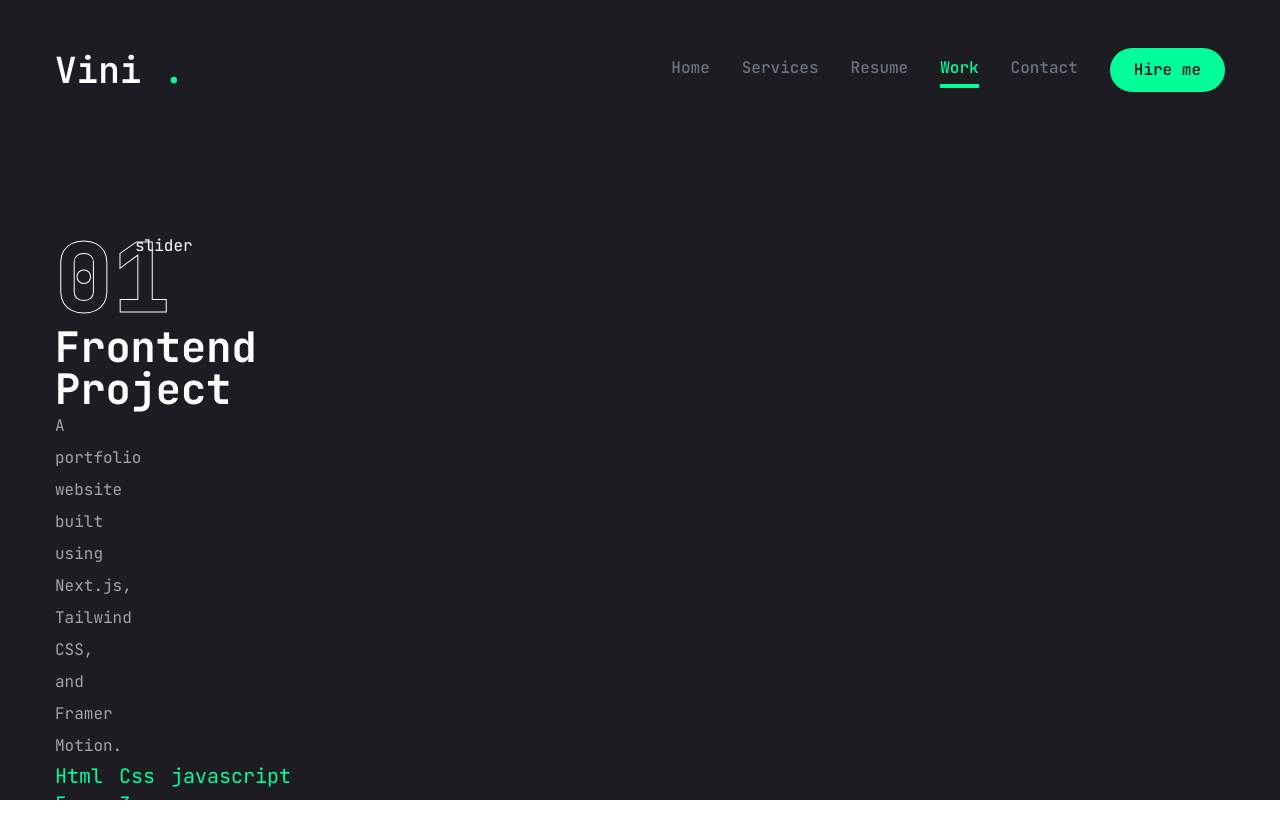
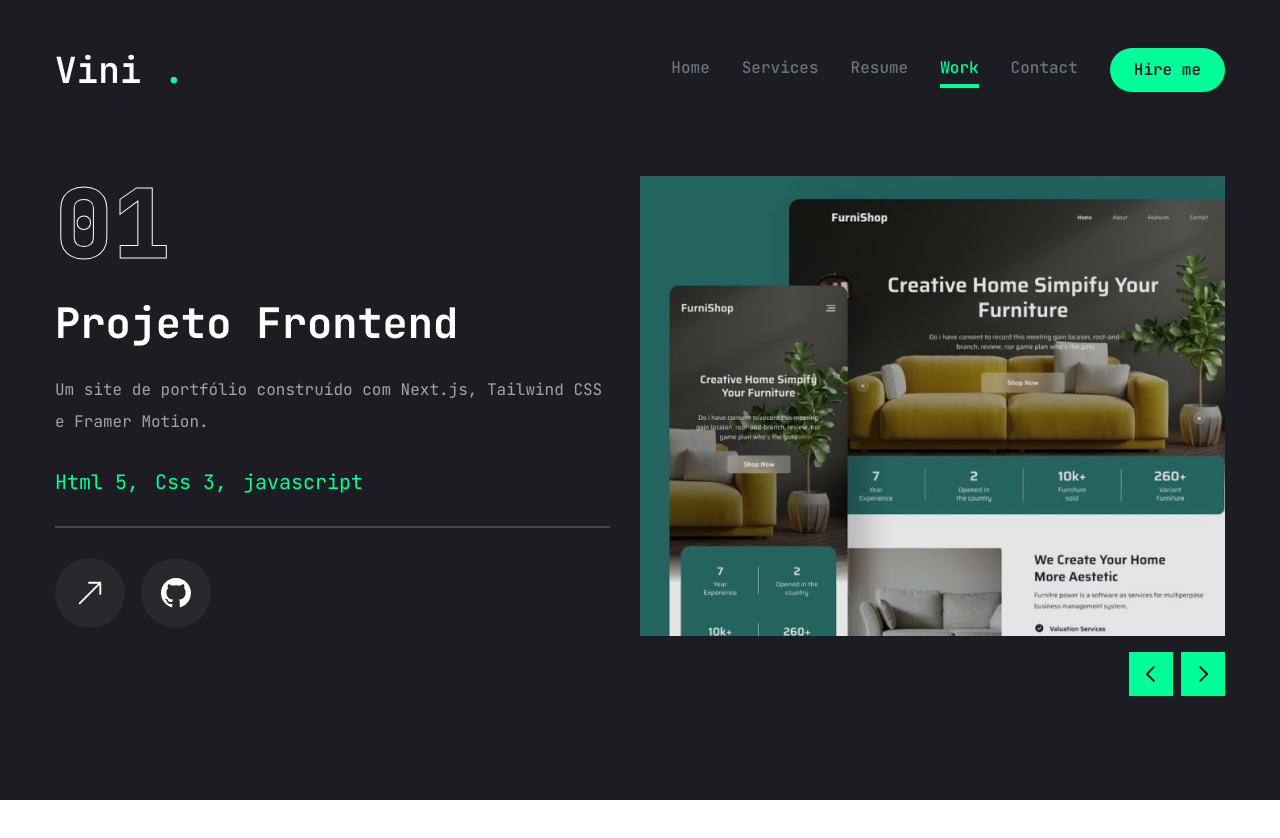
Before and after one commit to Penedov/portfolio_vini, a Next.js app: page /work in a window 1280 px wide. Shown: the top 838 px of the page. After the commit the page ends 800 px from the top, so only its background shows below. Built offline with nearby package versions, Linux system fonts and the light colour scheme.

Commit message:
Tradução dos textos para português

```diff
--- a/app/contact/page.jsx
+++ b/app/contact/page.jsx
@@ -1,5 +1,90 @@
+"use client";
+
+import { Button } from "@/components/ui/button";
+import { Imput } from "@/components/ui/input";
+import { Textarea } from "@/components/ui/textarea";
+
+import {
+  Select,
+  SelectContent,
+  SelectGroup,
+  SelectItem,
+  SelectLabel,
+  SelectTrigger,
+  SelectValue,
+} from "@/components/ui/select";
+
+import { FaPhoneAlt, FaEnvelope, FaMapMarkerAlt } from "react-icons/fa";
+
+const info = [
+  {
+    icon: <FaPhoneAlt />,
+    title: "Telefone",
+    description: "+1 234 567 890",
+  },
+  {
+    icon: <FaEnvelope />,
+    title: "E-mail",
+    description: "(+40) 123 456 789",
+  },
+  {
+    icon: <FaMapMarkerAlt />,
+    title: "Endereço",
+    description: "123 Rua Principal, Cidade, País",
+  },
+];
+
+import { motion } from "framer-motion";
+
 const Contact = () => {
-    return <div>contact page</div>
+  return (
+    <motion.section
+      initial={{ opacity: 0 }}
+      animate={{
+        opacity: 1,
+        transition: { delay: 2.4, duration: 0.4, ease: "easeIn" },
+      }}
+      className="py-6"
+    >
+      <div className="container mx-auto">
+        <div className="flex flex-col xl:flx-row gap-[30px]">
+          {/* form */}
+        </div>
+        <div className="xl:h-[54%]  order-2 xl:order-none ">
+          <form className=" flex flex-col gap-6 p-10 bg-[#27272c] rounded-xl">
+            <h3 className="text-4xl text-accent">Vamos trabalhar juntos</h3>
+            <p className="text-white/60">Entre em contato preenchendo o formulário abaixo. Retornarei o mais breve possível!</p>
+            {/* input*/}
+            <div className="grid grid-cols-1 md:grid-cols-2 gap-4">
+              <input
+                type="text"
+                placeholder="Nome"
+                className="w-full p-3 bg-transparent border border-white/20 rounded-lg text-white focus:outline-none focus:border-accent transition-colors"
+              />
+              <input
+                type="text"
+                placeholder="Sobrenome"
+                className="w-full p-3 bg-transparent border border-white/20 rounded-lg text-white focus:outline-none focus:border-accent transition-colors"
+              />
+              <input
+                type="email"
+                placeholder="E-mail"
+                className="w-full p-3 bg-transparent border border-white/20 rounded-lg text-white focus:outline-none focus:border-accent transition-colors"
+              />
+              <input
+                type="text"
+                placeholder="Assunto"
+                className="w-full p-3 bg-transparent border border-white/20 rounded-lg text-white focus:outline-none focus:border-accent transition-colors"
+              />
+            </div>
+          </form>
+        </div>
+        <div className="flex-11 flex items-center xl:justify-end  order-1 xl:order-none mb-8 xl:mb-0">
+          info
+        </div>
+      </div>
+    </motion.section>
+  );
 };
 
 export default Contact;
--- a/app/work/page.jsx
+++ b/app/work/page.jsx
@@ -1,31 +1,30 @@
 "use client";
 
 import { motion } from "framer-motion";
-import React, {useState} from "react";
+import React, { useState } from "react";
 import { Swiper, SwiperSlide } from "swiper/react";
 import "swiper/css";
 import { BsArrowUpRight, BsGithub } from "react-icons/bs";
 
-import { Tooltip,
+import {
+  Tooltip,
   TooltipContent,
   TooltipProvider,
   TooltipTrigger,
-} from "@radix-ui/react-tooltip";
+} from "@/components/ui/tooltip";
 
 import Link from "next/link";
 import Image from "next/image";
-import { imageConfigDefault } from "next/dist/shared/lib/image-config";
-import { GitBranch } from "lucide-react";
+import WorkSliderBtns from "@/components/ui/WorkSliderBtns";
 
 const projects = [
   {
     num: "01",
     category: "frontend",
-        title: "Project 1",
-        description: "A portfolio website built using Next.js, Tailwind CSS, and Framer Motion.",
-        stack: [
-            {name: "Html 5"}, {name: "Css 3"}, {name: "javascript"}
-        ],
+    title: "Projeto 1",
+    description:
+      "Um site de portfólio construído com Next.js, Tailwind CSS e Framer Motion.",
+    stack: [{ name: "Html 5" }, { name: "Css 3" }, { name: "javascript" }],
     image: "/assets/work/thumb1.png",
     live: "",
     Github: "",
@@ -33,84 +32,138 @@ const projects = [
   {
     num: "02",
     category: "fullstack",
-        title: "Project 2",
-        description: "A portfolio website built using Next.js, Tailwind CSS, and Framer Motion.",
-        stack: [
-            {name: "Next.js"}, {name: "Tailwind.css"}, {name: "Node.js"}
-        ],
+    title: "Projeto 2",
+    description:
+      "Um site de portfólio construído com Next.js, Tailwind CSS e Framer Motion.",
+    stack: [{ name: "Next.js" }, { name: "Tailwind.css" }, { name: "Node.js" }],
     image: "/assets/work/thumb2.png",
     live: "",
     Github: "",
   },
   {
     num: "03",
-        category: "fronttend",
-        title: "Project 3",
-        description: "A portfolio website built using Next.js, Tailwind CSS, and Framer Motion.",
-        stack: [
-            {name: "Next.js"}, {name: "Tailwind.css"}],
+    category: "frontend",
+    title: "Projeto 3",
+    description:
+      "Um site de portfólio construído com Next.js, Tailwind CSS e Framer Motion.",
+    stack: [{ name: "Next.js" }, { name: "Tailwind.css" }],
     image: "/assets/work/thumb3.png",
     live: "",
     Github: "",
-    }
-
+  },
 ];
 
 const Work = () => {
   const [project, setProject] = useState(projects[0]);
+
+  const handleSlideChange = (swiper) => {
+    const currentIndex = swiper.activeIndex;
+    setProject(projects[currentIndex]);
+  };
+
   return (
     <motion.div
-    initial={{opacity: 0}}
-     animate={{opacity: 1}}
-     className="min-h-[80vh] flex flex-col justify-center py-12 xl:py-0">
-
+      initial={{ opacity: 0 }}
+      animate={{
+        opacity: 1,
+        transition: { delay: 2.4, duration: 0.4, ease: "easeIn" },
+      }}
+      className="min-h-[80vh] flex flex-col justify-center py-12 xl:py-0"
+    >
       <div className="container mx-auto">
         <div className="flex flex-col xl:flex-row xl:gap-[30px]">
-                <div className="w-full xl:w-[50px] xl:h-[460px] flex flex-col xl:justify-between order-2 xl:order-none">
-                    <div>
-                        {/* outline num*/}
+          {/* Coluna de informações do projeto */}
+          <div className="w-full xl:w-1/2 xl:h-[460px] flex flex-col xl:justify-between order-2 xl:order-none">
+            <div className="flex flex-col gap-[30px] h-[50%]">
+              {/* Número do projeto */}
               <div className="text-8xl leading-none font-extrabold text-transparent text-outline">
                 {project.num}
               </div>
-                        {/* project category*/}
-                        <h2 className="text-[42px] font-bold leading-none text-white group-hover:text-accent transition-all duration-500 capitalize
-                        ">{project.category} project</h2>
-                        {/* project description*/}
+              {/* Categoria do projeto */}
+              <h2 className="text-[42px] font-bold leading-none text-white group-hover:text-accent transition-all duration-500 capitalize">
+                {project.category === 'frontend' ? 'Projeto Frontend' : project.category === 'fullstack' ? 'Projeto Fullstack' : 'Projeto'}
+              </h2>
+              {/* Descrição do projeto */}
               <p className="text-white/60">{project.description}</p>
-                        {/* project stack*/}
+              {/* Tecnologias usadas */}
               <ul className="flex gap-4">
                 {project.stack.map((item, index) => {
                   return (
                     <li key={index} className="text-xl text-accent">
                       {item.name}
-                                        {/* remove the last comma */}
                       {index !== project.stack.length - 1 && ","}
                     </li>
                   );
                 })}
               </ul>
-                        {/* border */}
+              {/* Borda */}
               <div className="border border-white/20"></div>
-                        {/* buttons */}
-                        <div>
+              {/* Botões */}
+              <div className="flex items-center gap-4">
+                {/* Botão Live project */}
                 <Link href={project.live}>
-                            <TooltipProvider>
+                  <TooltipProvider delayDuration={100}>
                     <Tooltip>
-                                    <TooltipTrigger>
+                      <TooltipTrigger className="w-[70px] h-[70px] rounded-full bg-white/5 flex justify-center items-center group">
+                        <BsArrowUpRight className="text-white text-3xl group-hover:text-accent" />
+                      </TooltipTrigger>
                       <TooltipContent>
-                                            <p>Live Project</p>
+                        <p>Projeto ao vivo</p>
                       </TooltipContent>
+                    </Tooltip>
+                  </TooltipProvider>
+                </Link>
+                {/* Botão Github */}
+                <Link href={project.Github}>
+                  <TooltipProvider delayDuration={100}>
+                    <Tooltip>
+                      <TooltipTrigger className="w-[70px] h-[70px] rounded-full bg-white/5 flex justify-center items-center group">
+                        <BsGithub className="text-white text-3xl group-hover:text-accent" />
                       </TooltipTrigger>
+                      <TooltipContent>
+                        <p>Repositório no Github</p>
+                      </TooltipContent>
                     </Tooltip>
                   </TooltipProvider>
                 </Link>
               </div>
             </div>
           </div>
-                <div className="w-full xl:w-[50px] ">slider</div>
+
+          {/* Coluna do slider */}
+          <div className="w-full xl:w-1/2">
+            <Swiper
+              spaceBetween={30}
+              slidesPerView={1}
+              className="xl:h-[520px] mb-12"
+              onSlideChange={handleSlideChange}
+            >
+              {projects.map((project, index) => (
+                <SwiperSlide key={index} className="w-full">
+                  <div className="h-[460px] relative group flex justify-center items-center bg-pink-50/20">
+                    <div className="absolute top-0 bottom-0 w-full h-full bg-black/10 z-10"></div>
+                    <div className="relative w-full h-full">
+                        <Image
+                            src={project.image}
+                            fill
+                            className="object-cover"
+                            alt={project.title}
+                        />
+                    </div>
+                  </div>
+                </SwiperSlide>
+              ))}
+              {/* Botões do Slider */}
+              <WorkSliderBtns
+                containerStyles="flex gap-2 absolute right-0 bottom-[calc(50%_-_22px)] xl:bottom-0 z-20 w-full justify-between xl:w-max xl:justify-none"
+                btnStyles="bg-accent hover:bg-accent-hover text-primary text-[22px] w-[44px] h-[44px] flex justify-center items-center transition-all"
+              />
+            </Swiper>
+          </div>
         </div>
       </div>
     </motion.div>
   );
 };
+
 export default Work;
--- /dev/null
+++ b/components/ui/WorkSliderBtns.jsx
@@ -0,0 +1,23 @@
+"use client";
+
+import { useSwiper } from "swiper/react";
+import {
+    PiCaretLeftBold,
+    PiCaretRightBold
+} from "react-icons/pi"
+
+const WorkSliderBtns = ({ containerStyles, btnStyles, iconsStyles }) => {
+    const swiper = useSwiper();
+    return (
+        <div className={containerStyles}>
+            <button className={btnStyles} onClick={() => swiper.slidePrev()}>
+                <PiCaretLeftBold className={iconsStyles}/>
+            </button>
+            <button className={btnStyles} onClick={() => swiper.slideNext()}>
+                <PiCaretRightBold className={iconsStyles}/>
+            </button>
+        </div>
+    );
+};
+
+export default WorkSliderBtns;
--- /dev/null
+++ b/next.config.js
@@ -0,0 +1,8 @@
+/** @type {import('next').NextConfig} */
+const nextConfig = {
+  images: {
+    domains: ['http.cat'],
+  },
+};
+
+module.exports = nextConfig;
--- a/package.json
+++ b/package.json
@@ -20,7 +20,7 @@
     "clsx": "^2.1.1",
     "framer-motion": "^12.0.6",
     "lucide-react": "^0.468.0",
-    "next": "15.1.0",
+    "next": "^15.3.3",
     "react": "^19.0.0",
     "react-countup": "^6.5.3",
     "react-dom": "^19.0.0",
```
Also changed, not shown: app/page.jsx (+4 -5 lines), app/resume/page.jsx (+32 -37 lines), app/services/page.jsx (+7 -7 lines), 1 other file (tests, documents, lock files or other folders). Lines whose indentation alone changed are shown as unchanged.
